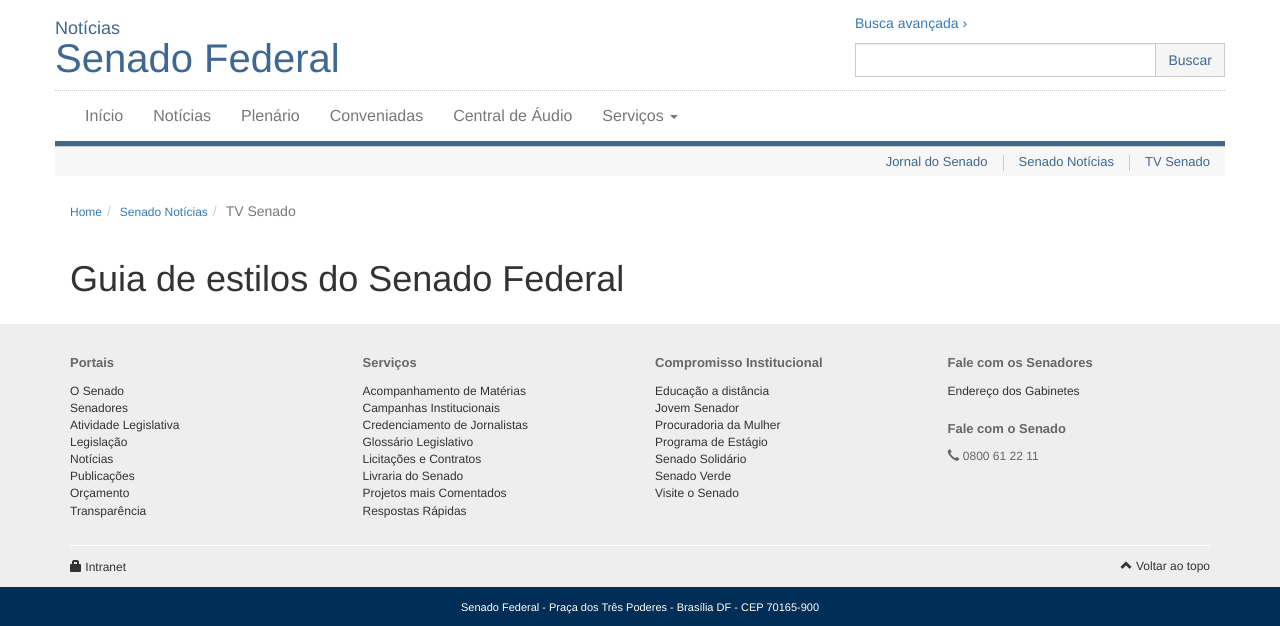
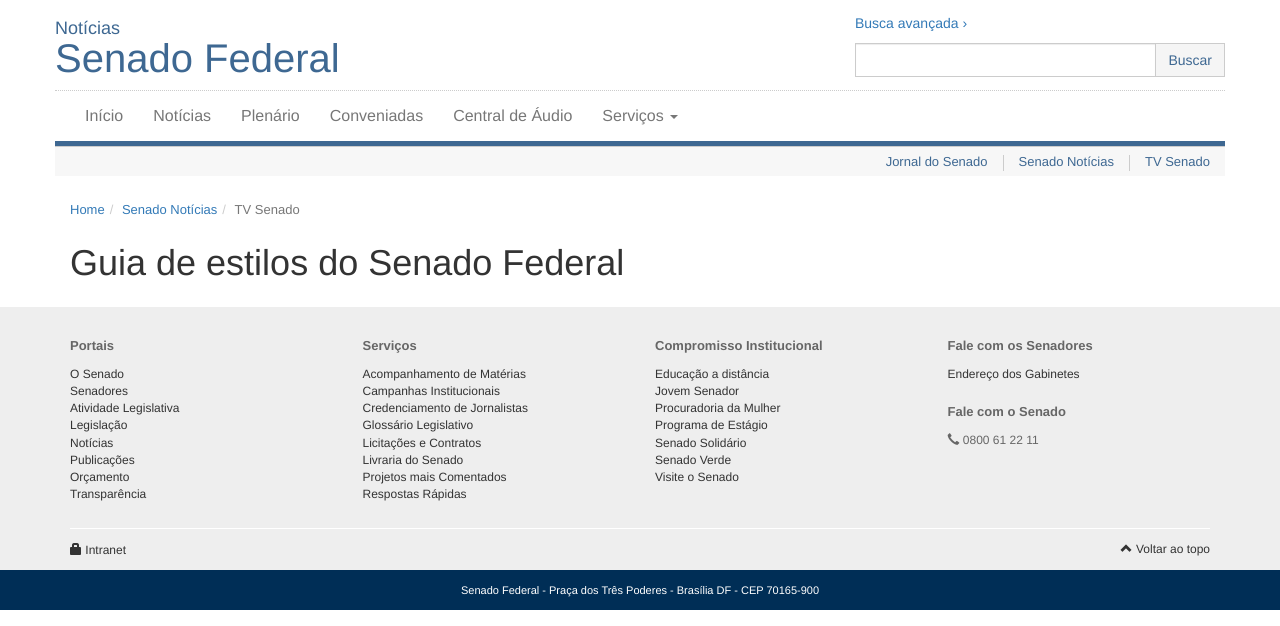
Before and after one commit to agenciasenado/senado.css, a Node project: template index.jade in a window 1280 px wide. Shown: the part 51-677 px from the top of the page. Run offline with Node 20 templates, Linux system fonts and the light colour scheme; the template is opened without the code that fills it, so the values that code supplies are empty; style sheets or scripts are compiled from the project's sources; some libraries are stand-ins or nearby versions.

Commit message:
espaçamento do breadcrumbs

```diff
--- a/css/components/breadcrumbs.less
+++ b/css/components/breadcrumbs.less
@@ -14,11 +14,12 @@
 // endregion
 .Breadcrumbs {
     &:extend(.breadcrumb all);
-    margin: 15px 0;
+    margin: 15px 0 0;
     //padding-left: 0;
     background: none;
+    font-size: 13px;
     > li > a {
-        font-size: 12px;
+        font-size: inherit;
         cursor: pointer;
     }
 }
```
